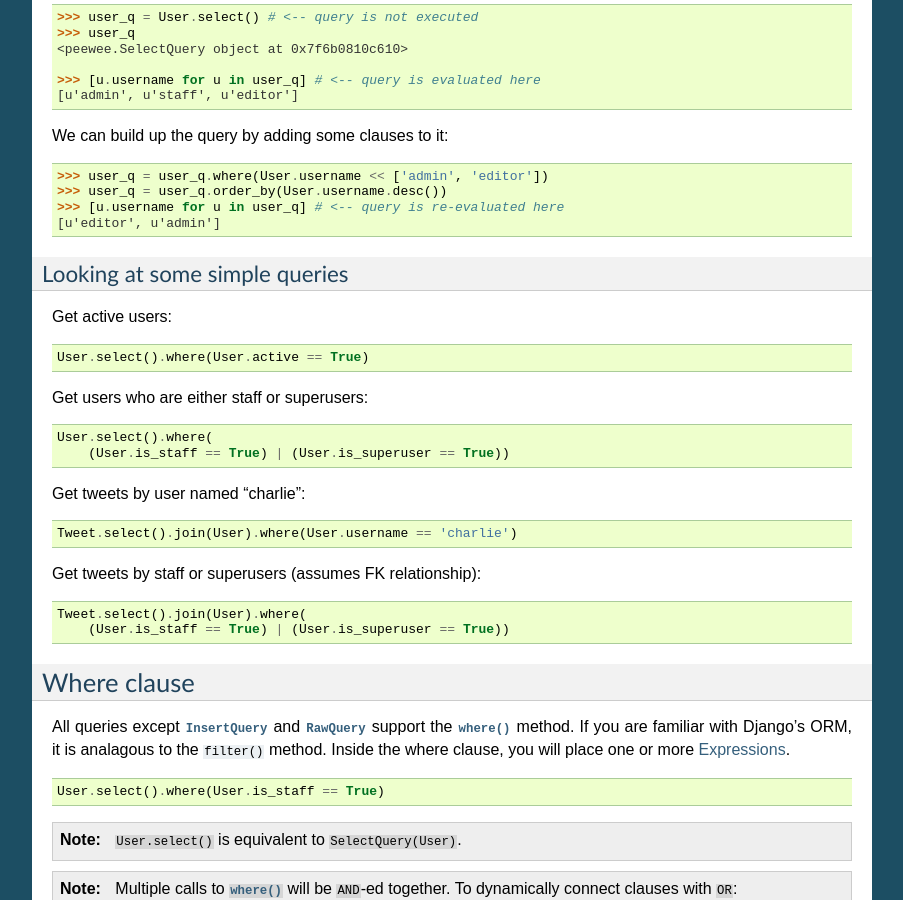
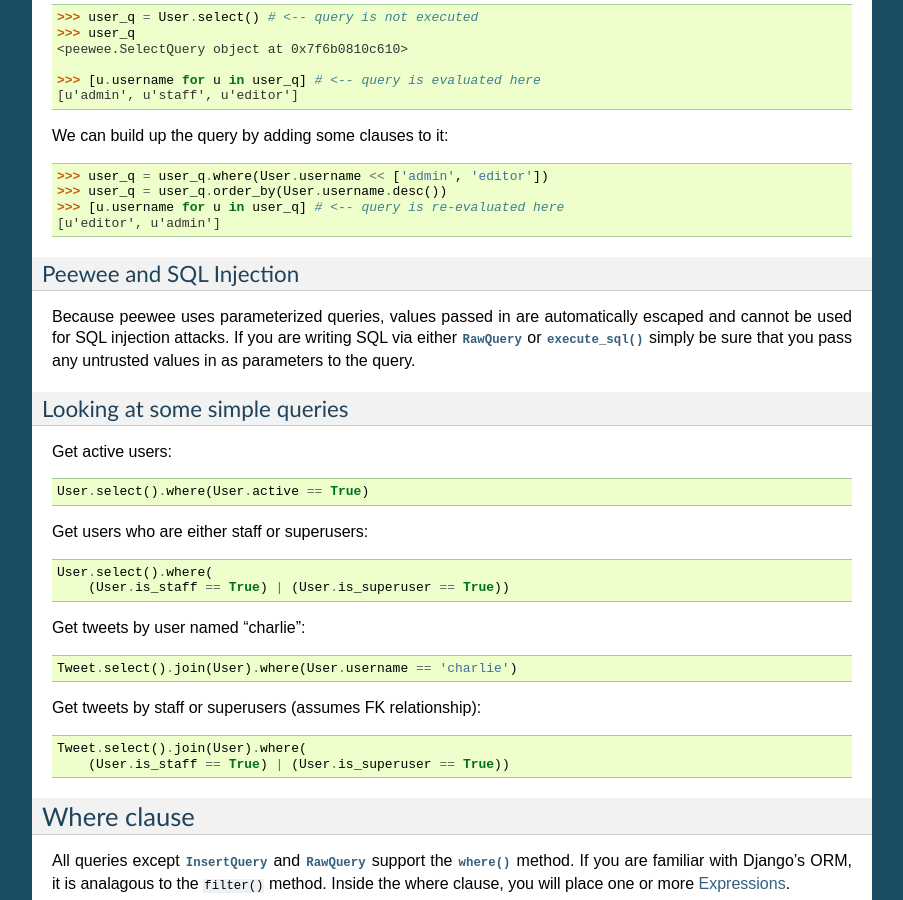
Before and after one commit to coleifer/peewee, a Sphinx documentation site: the page built from docs/peewee/querying.rst, in a window 1280 px wide and 900 px high, scrolled down 1351 px. Shown: the whole window, without its empty margins (198-1101 px from the left). Built offline with Sphinx 7.4.7, drawn with Linux system fonts in a browser that asks for light colours; some of the changed text lies outside the part shown.

Commit message:
Note in docs on sqli, fixes #215

```diff
--- a/docs/peewee/querying.rst
+++ b/docs/peewee/querying.rst
@@ -35,6 +35,14 @@
     >>> user_q = user_q.order_by(User.username.desc())
     >>> [u.username for u in user_q] # <-- query is re-evaluated here
     [u'editor', u'admin']
+
+Peewee and SQL Injection
+^^^^^^^^^^^^^^^^^^^^^^^^
+
+Because peewee uses parameterized queries, values passed in are automatically
+escaped and cannot be used for SQL injection attacks. If you are writing SQL
+via either :py:class:`RawQuery` or :py:meth:`~Database.execute_sql` simply be
+sure that you pass any untrusted values in as parameters to the query.
 
 .. _query_compare:
 
```
